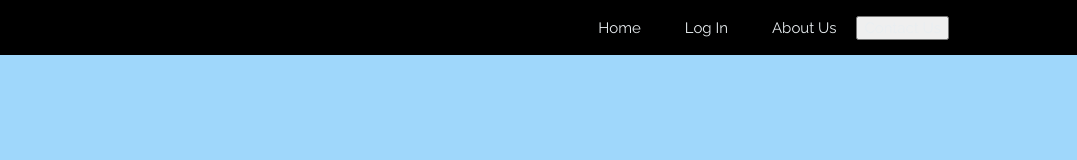
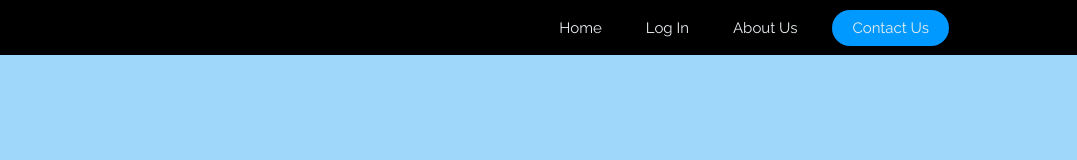
Before and after one commit to cir94/newspaper_project, a plain HTML site: page index.html in a window 1280 px wide. Shown: the full height of the page, 203-1280 px from the left. Drawn offline with Linux system fonts and the light colour scheme.

Commit message:
added button styling and hover effects

```diff
--- a/main.css
+++ b/main.css
@@ -41,3 +41,17 @@ header {
 .navbar_links li a:hover {
     color: #0099ff
 }
+
+button {
+    margin-left: 15px;
+    padding: 9px 20px;
+    background-color: #0099ff;
+    border: none;
+    border-radius: 50px;
+    cursor: pointer;
+    transition: all 0.4s ease 0s;
+}
+
+button:hover {
+    background-color: #0099ff75;
+}
```
